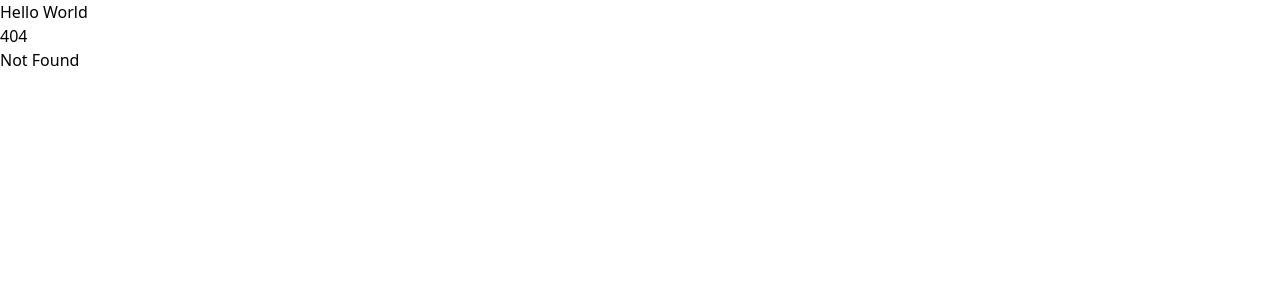
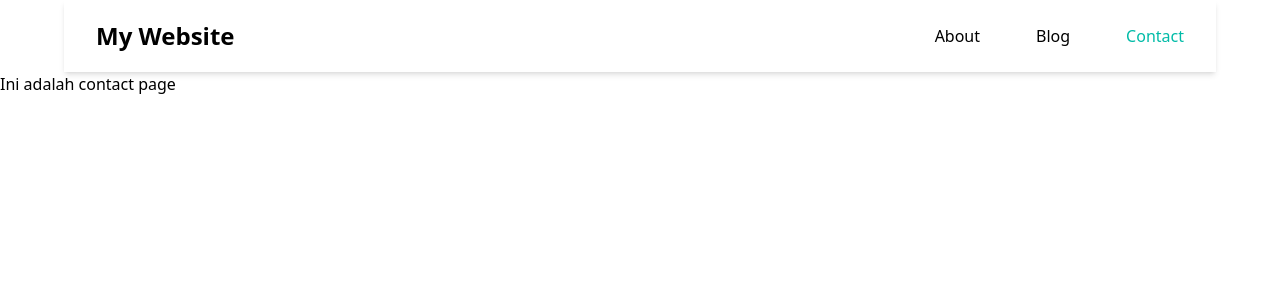
Before and after one commit to alam1906/my-portofolio, a SvelteKit app: page /contact in a window 1280 px wide. Before the commit this address had no page. Shown: the top 300 px of the page. Built offline with nearby package versions, Linux system fonts and the light colour scheme.

Commit message:
second commit

```diff
--- /dev/null
+++ b/src/lib/components/Header.svelte
@@ -0,0 +1,71 @@
+<script lang="ts">
+	import { page } from '$app/state';
+	import { fly, slide } from 'svelte/transition';
+	let isOpen = $state(false);
+	function changeIsOpen() {
+		isOpen = !isOpen;
+	}
+	const pathName = $derived(page.url.pathname);
+	const blogId = $derived(page.params.blogId);
+
+	const links = [
+		{ name: 'About', path: '/' },
+		{ name: 'Blog', path: '/blog' },
+		{ name: 'Contact', path: '/contact' }
+	];
+</script>
+
+<nav
+	class="sticky top-0 mx-auto flex w-full max-w-6xl items-center justify-between bg-white px-3 py-3 md:px-8"
+	class:shadow-md={isOpen === false}
+>
+	<div class="text-2xl font-semibold underline-offset-8">
+		<a href="/"> My Website</a>
+	</div>
+
+	<!-- Mobile version  -->
+	<button onclick={changeIsOpen} class="cursor-pointer md:hidden">
+		{#if isOpen === true}
+			<div>Close</div>
+		{:else}
+			<div>Menu</div>
+		{/if}
+	</button>
+	{#if isOpen === true}
+		<div
+			in:slide={{ duration: 300 }}
+			out:slide={{ duration: 300 }}
+			class="absolute top-14 left-0 w-full bg-white shadow-lg md:hidden"
+		>
+			<ul class="space-y-2 py-4 text-center">
+				{#each links as link}
+					<li class="cursor-pointer hover:text-teal-500 hover:underline hover:underline-offset-8">
+						<a
+							href={link.path}
+							class="block cursor-pointer py-3 font-medium"
+							class:text-teal-500={pathName === link.path || pathName === `${link.path}/${blogId}`}
+							onclick={changeIsOpen}
+						>
+							{link.name}
+						</a>
+					</li>
+				{/each}
+			</ul>
+		</div>
+	{/if}
+
+	<!-- desktop version -->
+	<ul class="hidden items-center justify-center space-x-14 md:flex">
+		{#each links as link}
+			<li class=" item cursor-pointer after:bg-teal-500">
+				<a
+					href={link.path}
+					class="block cursor-pointer py-3 font-medium"
+					class:text-teal-500={pathName === link.path || pathName === `${link.path}/${blogId}`}
+				>
+					{link.name}
+				</a>
+			</li>
+		{/each}
+	</ul>
+</nav>
--- a/src/lib/index.ts
+++ /dev/null
@@ -1 +0,0 @@
-// place files you want to import through the `$lib` alias in this folder.
--- a/src/routes/+layout.svelte
+++ b/src/routes/+layout.svelte
@@ -1,8 +1,9 @@
 <script lang="ts">
+	import Header from '$lib/components/Header.svelte';
 	import '../app.css';
 
 	let { children } = $props();
 </script>
 
-<div>Hello World</div>
+<Header />
 {@render children()}
--- /dev/null
+++ b/src/routes/blog/+page.svelte
@@ -0,0 +1 @@
+<div>Ini adalah blog page</div>
--- /dev/null
+++ b/src/routes/contact/+page.svelte
@@ -0,0 +1 @@
+<div>Ini adalah contact page</div>
--- a/svelte.config.js
+++ b/svelte.config.js
@@ -3,13 +3,7 @@ import adapter from '@sveltejs/adapter-static';
 export default {
 	kit: {
 		adapter: adapter({
-			// default options are shown. On some platforms
-			// these options are set automatically — see below
-			pages: 'build',
-			assets: 'build',
-			fallback: 'index.html',
-			precompress: false,
-			strict: false
+			fallback: 'index.html'
 		})
 	}
 };
```
